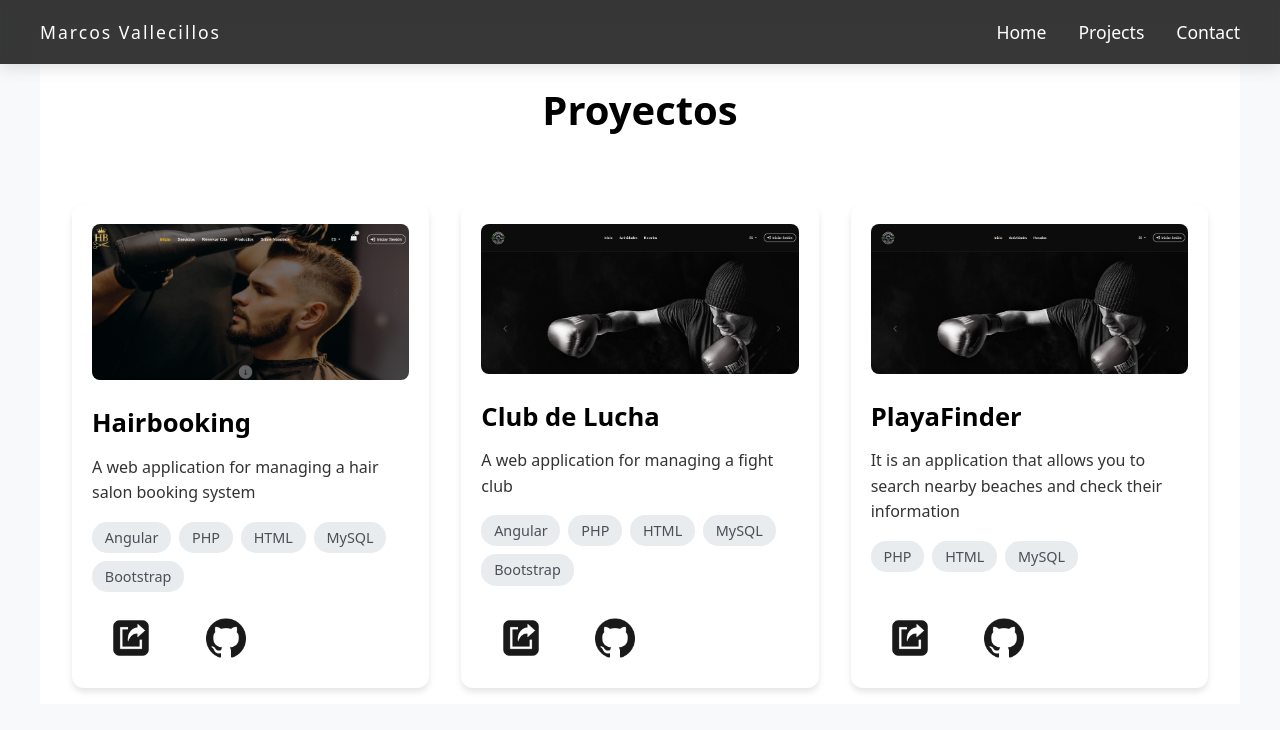
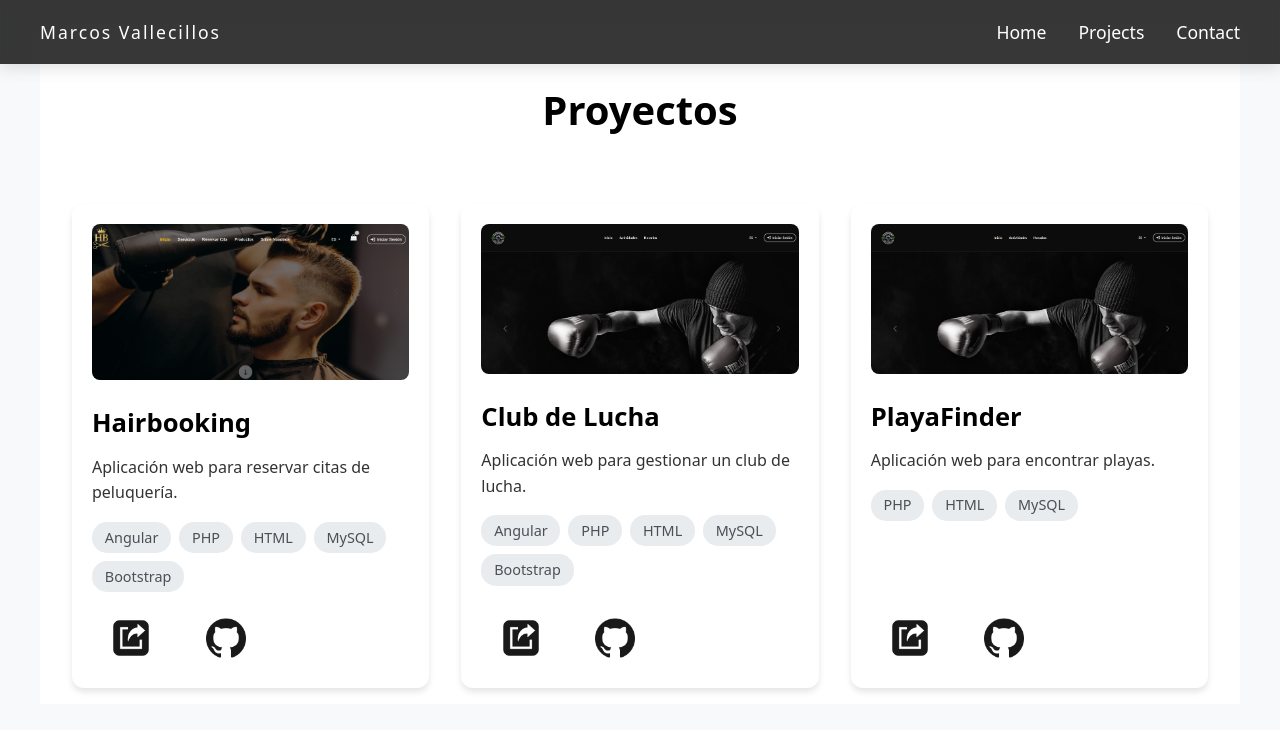
Before and after one commit to marcosvallecillos/portfolio, an Angular app: page /projects in a window 1280 px wide. Shown: the top 730 px of the page. Built offline with nearby package versions, Linux system fonts and the light colour scheme.

Commit message:
CAMBIANDO DE ESPAÑOL A INGLES FUNCIONANDO

```diff
--- a/src/app/views/projects/projects.component.html
+++ b/src/app/views/projects/projects.component.html
@@ -12,9 +12,9 @@
           </div>
 
           <div class="project-content">
-            <h3 class="project-title">{{ project.title }}</h3>
-            <p class="project-description">{{ project.description }}</p>
-            <div class="project-technologies">
+           <h3 class="project-title">{{ getText(project.title.es, project.title.en) }}</h3>
+            <p class="project-description">{{ getText(project.description.es, project.description.en) }}</p>
+           <div class="project-technologies">
               @for (tech of project.technologies; track tech) {
                 <span class="tech-tag">{{ tech }}</span>
               }
--- a/src/app/views/projects/projects.component.ts
+++ b/src/app/views/projects/projects.component.ts
@@ -8,8 +8,8 @@ import { LanguajeBottomComponent } from '../../components/languaje-bottom/langua
 
 interface Project {
   id: number;
-  title: string;
-  description: string;
+  title: { es: string; en: string };
+  description: { es: string; en: string };
   imageUrl: string;
   videoUrl?: string;
   technologies: string[];
@@ -34,12 +34,9 @@ export class ProjectsComponent {
   projects: Project[] = [
     {
       id: 1,
-      title: 'Hairbooking',
-      description:this.getText(
-        'Una aplicación que permite gestionar las reservas de un salón de peluquería',
-        'A web application for managing a hair salon booking system'
-      ),
-      imageUrl: '../../../../images/hairbooking.png',
+        title: { es: 'Hairbooking', en: 'Hairbooking' },
+      description: { es: 'Aplicación web para reservar citas de peluquería.', en: 'A web application for booking hair appointments.' },
+     imageUrl: '../../../../images/hairbooking.png',
       imgHover: '../../../../images/reservas.png',
       technologies: ['Angular', 'PHP' , 'HTML', 'MySQL' , 'Bootstrap'],
       liveUrl: 'https://hairbooking.vercel.app/index',
@@ -47,11 +44,8 @@ export class ProjectsComponent {
     },
     {
       id:2,
-      title: 'Club de Lucha',
-      description: this.getText(
-        'Una aplicación web para gestionar un club de lucha',
-        'A web application for managing a fight club'
-      ),
+    title: { es: 'Club de Lucha', en: 'Fight Club' },
+      description: { es: 'Aplicación web para gestionar un club de lucha.', en: 'A web application for managing a fight club.' },
       imageUrl: '../../../../images/clubdelucha.png',
       imgHover: '../../../../images/reservas.png',
       technologies: ['Angular', 'PHP' , 'HTML', 'MySQL' , 'Bootstrap'],
@@ -60,11 +54,9 @@ export class ProjectsComponent {
     },
     {
       id:2,
-      title: 'PlayaFinder',
-      description: this.getText(
-        'Es una aplicación que permite buscar playas cercanas y consultar su información',
-        'It is an application that allows you to search nearby beaches and check their information'
-      ),
+     title: { es: 'PlayaFinder', en: 'BeachFinder' },
+      description: { es: 'Aplicación web para encontrar playas.', en: 'A web application for finding beaches.' },
+
       imageUrl: '../../../../images/clubdelucha.png',
       imgHover: '../../../../images/reservas.png',
       technologies: ['PHP' , 'HTML', 'MySQL'],
```
